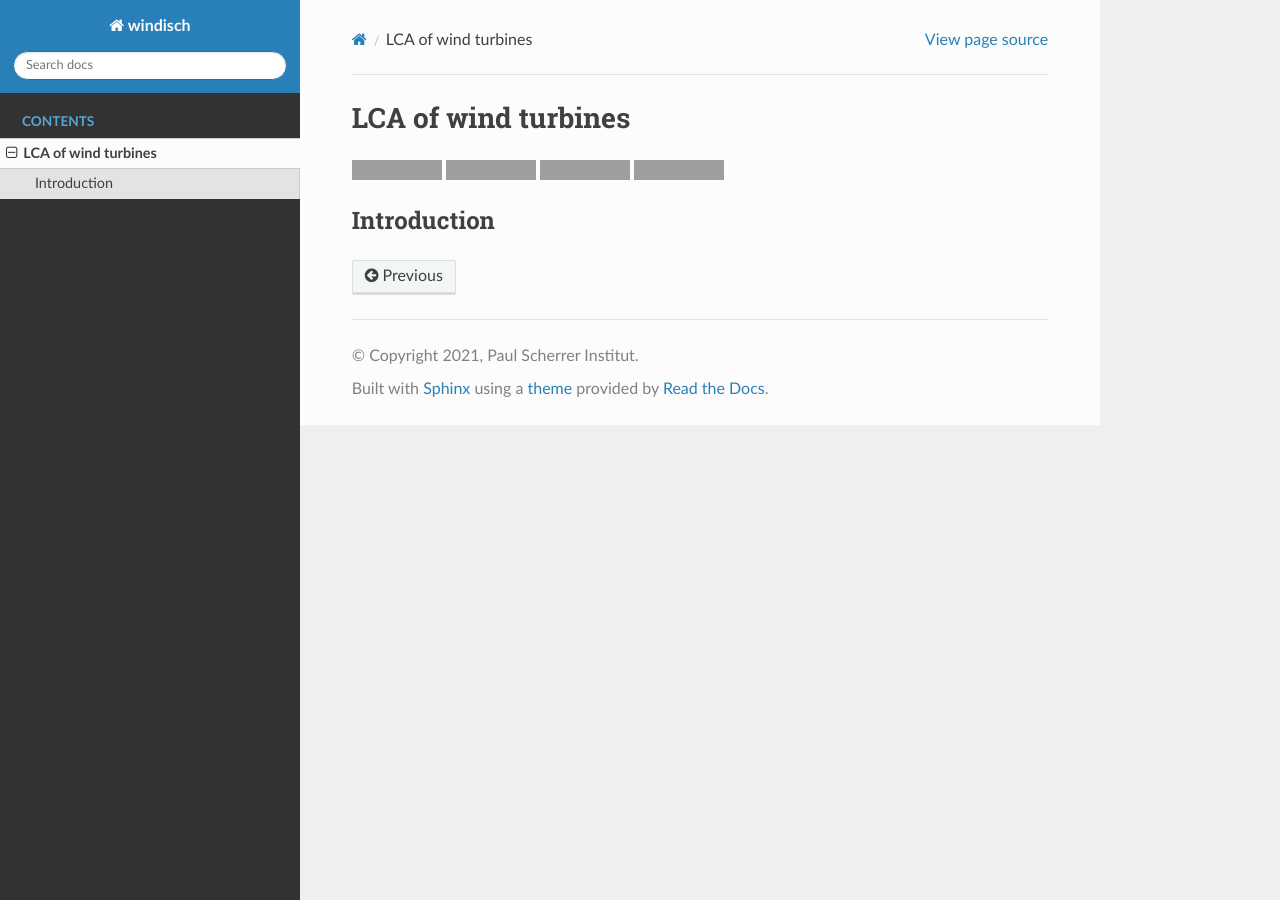
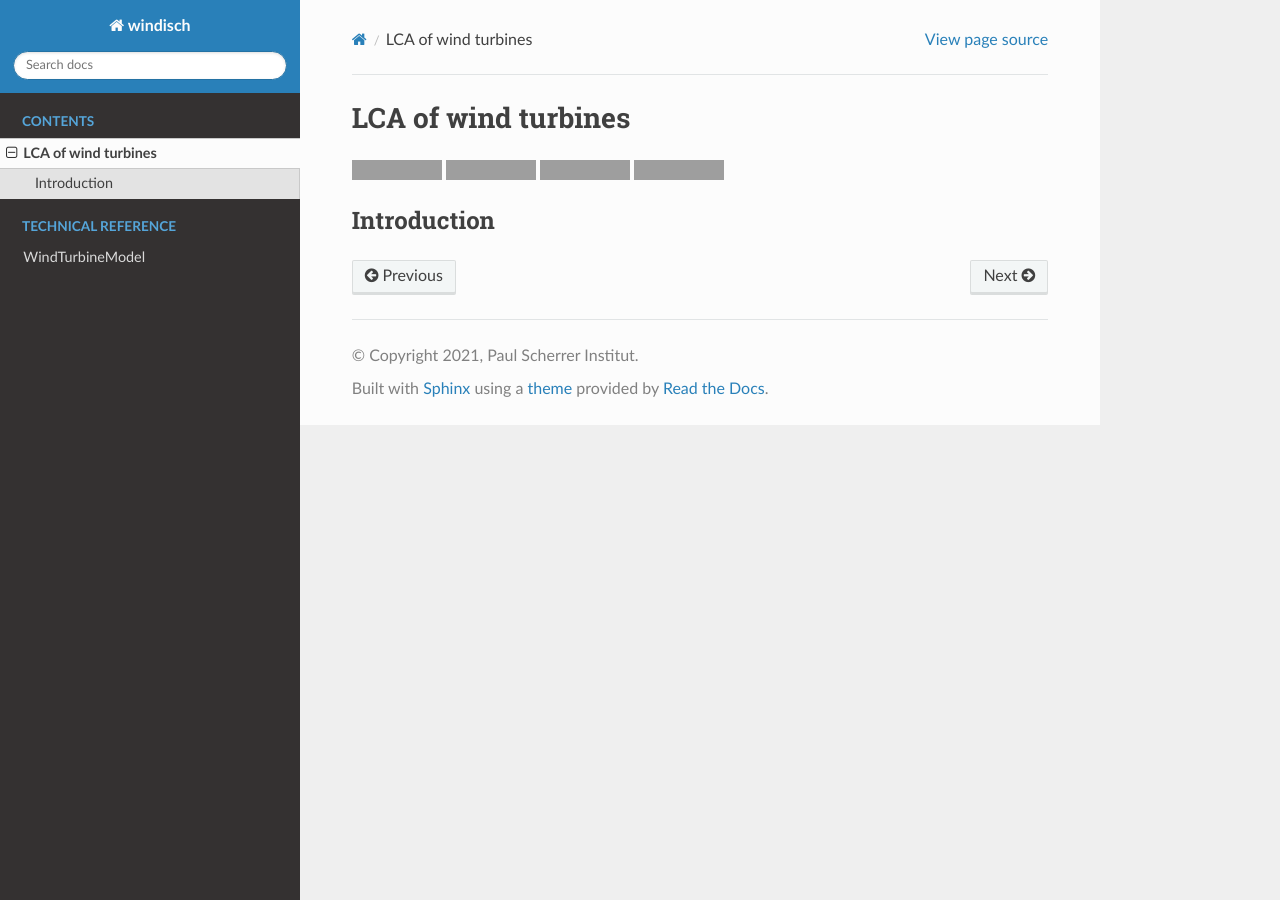
Before and after one commit to Laboratory-for-Energy-Systems-Analysis/windisch, a Sphinx documentation site: the page built from docs/introduction.rst, in a window 1280 px wide. Built offline with Sphinx 7.4.7 and the Read the Docs theme 2.0.0, drawn with Linux system fonts in a browser that asks for light colours; pages that are not in the unit, such as notebooks, are missing from menus; grey boxes are pictures that could not be loaded.

Commit message:
Update docs

```diff
--- /dev/null
+++ b/docs/code.rst
@@ -0,0 +1,5 @@
+WindTurbineModel
+================
+
+.. autoclass:: premise.model.WindTurbineModel
+    :members:
--- a/docs/conf.py
+++ b/docs/conf.py
@@ -31,7 +31,7 @@
 # Add any Sphinx extension module names here, as strings. They can be
 # extensions coming with Sphinx (named 'sphinx.ext.*') or your custom
 # ones.
-extensions = ["sphinx.ext.autodoc"]
+extensions = ["sphinx-apidoc"]
 
 autoapi_type = "python"
 autoapi_dirs = ["../windisch"]
```
